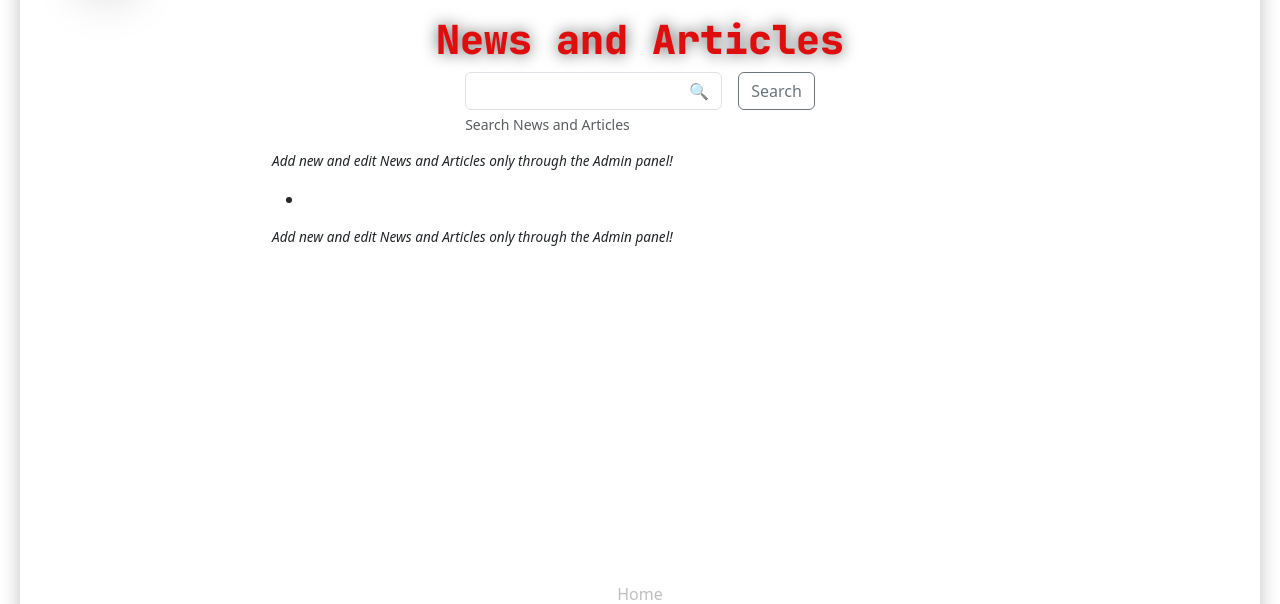
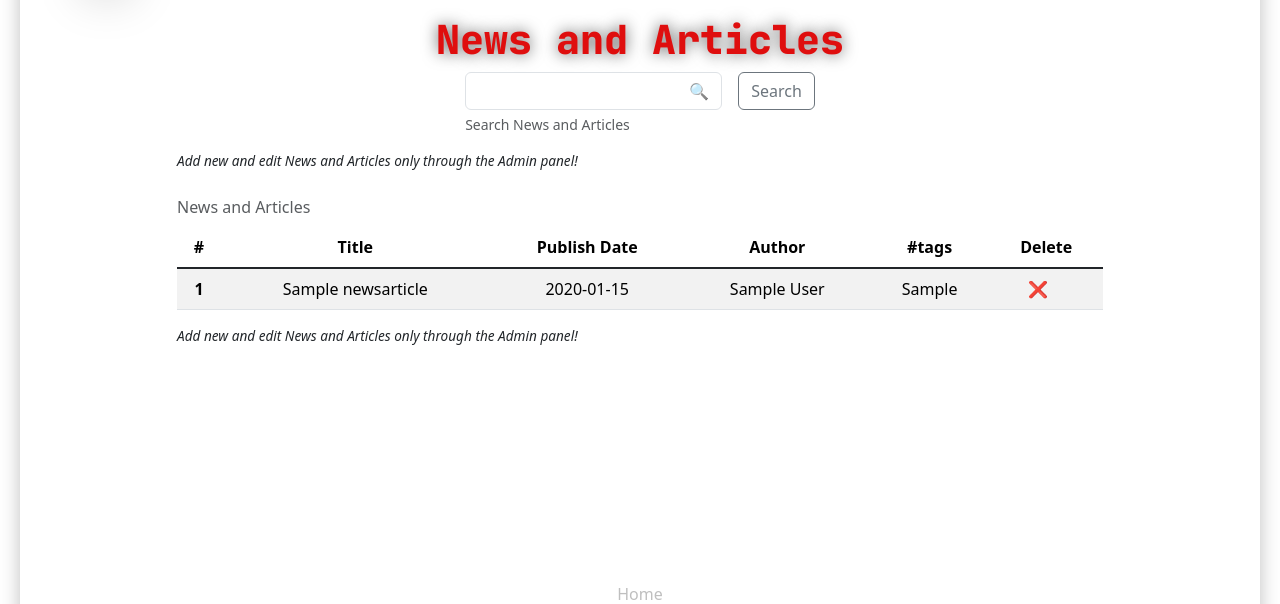
Before and after one commit to MarkDanilchenko/City-News, a Django app: page /newsArticles/ in a window 1280 px wide. Shown: the part 109-713 px from the top of the page. Run offline with Django 4.2, Linux system fonts and the light colour scheme; a user stored in the database is signed in; tables that the repository leaves empty hold one stand-in row (values such as "Sample post"); some libraries are stand-ins or nearby versions.

Commit message:
Add table to browse News and Articles

```diff
--- a/CityNews__main/models.py
+++ b/CityNews__main/models.py
@@ -51,7 +51,7 @@ class Fact(models.Model):
         return self.title
 
 
-class NewsArticle(models.Model):
+class NewsArticles(models.Model):
     title = models.CharField(
         max_length=255,
         blank=False,
@@ -127,7 +127,7 @@ class Comment(models.Model):
     )
 
     article = models.ForeignKey(
-        NewsArticle,
+        NewsArticles,
         on_delete=models.CASCADE,
         verbose_name="Comment - Article",
         help_text="Commented article",
@@ -140,9 +140,9 @@ class Comment(models.Model):
         return f"Comment: {self.text} by {self.author}. Publish date: {self.publish_date}. Article: {self.article}"
 
 
-class SavedArticle(models.Model):
+class SavedArticles(models.Model):
     user = models.ForeignKey(User, on_delete=models.CASCADE)
-    article = models.ForeignKey(NewsArticle, on_delete=models.CASCADE)
+    article = models.ForeignKey(NewsArticles, on_delete=models.CASCADE)
 
     def __str__(self):
         return f"{self.user.username} saved {self.article.title}"
--- a/CityNews__main/templates/facts.html
+++ b/CityNews__main/templates/facts.html
@@ -19,7 +19,7 @@
 			{% for i in result %}
 			<li>
 				{% if user.is_superuser %}
-				<div class="d-flex justify-content-end" id="deleteFactBlock">
+				<div class="d-flex justify-content-end" id="deleteFactsBlock">
 					<a href="{% url 'delete_facts' i.id %}" class="nav-link me-3">&#10060;</a>
 				</div>
 				{% endif %}
@@ -41,5 +41,4 @@
 </div>
 {% if user.is_superuser %}
 <p class="text-small text-center"><i>Add new and edit Facts only through the Admin panel!</i></p>
-{% endif %}
-{% endif %} {% endautoescape %} {% endblock %}
+{% endif %} {% endif %} {% endautoescape %} {% endblock %}
--- a/CityNews__main/templates/newsArticles.html
+++ b/CityNews__main/templates/newsArticles.html
@@ -1,6 +1,6 @@
 {% extends 'index.html' %} {% block content %} {% autoescape off %} {% if result %}
 <div class="row">
-	<div class="col-8 offset-2">
+	<div class="col-10 offset-1">
 		<div class="text-center logoString_h3 mt-3">
 			<h3 class="">News and Articles</h3>
 		</div>
@@ -15,11 +15,35 @@
 		{% if user.is_superuser %}
 		<p class="text-small"><i>Add new and edit News and Articles only through the Admin panel!</i></p>
 		{% endif %}
-		<ul>
-            {% for i in result %}
-            <li></li>
-            {% endfor %}
-        </ul>
+		<table class="table text-center table-striped table-hover table-responsive caption-top">
+            <caption>News and Articles</caption>
+			<thead>
+                <tr>
+                    <th scope="col">#</th>
+                    <th scope="col">Title</th>
+                    <th scope="col">Publish Date</th>
+                    <th scope="col">Author</th>
+                    <th scope="col">#tags</th>
+                    {% if user.is_superuser %}
+                    <th scope="col">Delete</th>
+                    {% endif %}
+                </tr>
+            </thead>
+			<tbody class="table-group-divider">
+                {% for i in result %}
+                <tr>
+                    <th scope="row">{{ forloop.counter }}</th>
+                    <td>{{ i.title }}</td>
+                    <td>{{ i.publish_date|date:"Y-m-d" }}</td>
+                    <td>{{ i.author }}</td>
+                    <td>{{ i.tags }}</td>
+                    {% if user.is_superuser %}
+                    <td><a href="{% url 'delete_newsArticles' i.id %}" class="nav-link me-3">&#10060;</a></td>
+                    {% endif %}
+                </tr>
+                {% endfor %}
+            </tbody>
+		</table>
 		{% if user.is_superuser %}
 		<p class="text-small"><i>Add new and edit News and Articles only through the Admin panel!</i></p>
 		{% endif %}
--- a/CityNews__main/urls.py
+++ b/CityNews__main/urls.py
@@ -3,12 +3,20 @@ from django.views.generic import TemplateView
 from . import views
 
 urlpatterns = [
-    path('', TemplateView.as_view(template_name="index.html")),
-    path('viewContent/', TemplateView.as_view(template_name="viewContent.html")),
+    path("", TemplateView.as_view(template_name="index.html")),
+    path("viewContent/", TemplateView.as_view(template_name="viewContent.html")),
     # facts
-    path('facts/', views.facts, name='facts'),
-    re_path(r'^facts/delete/(?P<id>\d+)$', views.delete_facts, name='delete_facts'),
-    path('facts/search', views.facts_search, name='facts_search'),
+    path("facts/", views.facts, name="facts"),
+    re_path(r"^facts/delete/(?P<id>\d+)$", views.delete_facts, name="delete_facts"),
+    path("facts/search", views.facts_search, name="facts_search"),
     # News and Articles
-    path('newsArticles/', views.newsArticles, name='newsArticles'),
+    path("newsArticles/", views.newsArticles, name="newsArticles"),
+    re_path(
+        r"^newsArticles/delete/(?P<id>\d+)$",
+        views.delete_newsArticles,
+        name="delete_newsArticles",
+    ),
+    path("newsArticles/search", views.newsArticles_search, name="newsArticles_search"),
+    # sortFuntions
+
 ]
--- a/CityNews__main/views.py
+++ b/CityNews__main/views.py
@@ -54,15 +54,13 @@ def facts_search(request):
             result = models.Fact.objects.values_list()
             for i in models.Fact.objects.values_list():
                 for j in list(i):
-                    if fuzz.partial_ratio(searchFact, str(j)) > 50:
+                    if fuzz.partial_ratio(searchFact, str(j)) > 60:
                         break
                 else:
                     result = result.exclude(id=i[0])
             else:
-                print(f"----->>>>>{result}")
                 return render(request, "facts.html", {"result": result.values()})
     except:
-        print("Error")
         result = models.Fact.objects.all()
         return render(request, "facts.html", {"result": result})
 
@@ -70,5 +68,37 @@ def facts_search(request):
 # News Articles functions
 # News Articles functions
 def newsArticles(request):
-    result = models.NewsArticle.objects.all()
+    result = models.NewsArticles.objects.all()
     return render(request, "newsArticles.html", {"result": result})
+
+@staff_member_required
+def delete_newsArticles(request, id):
+    try:
+        if models.NewsArticle.objects.get(id=id):
+            models.NewsArticle.objects.get(id=id).delete()
+            result = models.NewsArticle.objects.all()
+            return render(request, "newsArticles.html", {"result": result})
+        else:
+            raise Exception
+    except:
+        result = models.NewsArticle.objects.all()
+        return render(request, "newsArticles.html", {"result": result})
+
+def newsArticles_search(request):
+    try:
+        searchNewsArticle = request.POST.get("searchNewsArticles")
+        if len(searchNewsArticle) == 0:
+            raise Exception
+        else:
+            result = models.NewsArticles.objects.values_list()
+            for i in models.NewsArticles.objects.values_list():
+                for j in list(i):
+                    if fuzz.partial_ratio(searchNewsArticle, str(j)) > 60:
+                        break
+                else:
+                    result = result.exclude(id=i[0])
+            else:
+                return render(request, "newsArticles.html", {"result": result.values()})
+    except:
+        result = models.NewsArticles.objects.all()
+        return render(request, "newsArticles.html", {"result": result})
```
Also changed, not shown: CityNews__main/admin.py (+4 -4 lines), static/src/css/style.css (+8 -7 lines), static/src/scss/style_factsList.scss (+8 -7 lines), CityNews__main/migrations/0007_rename_newsarticle_newsarticles_and_more.py (added), static/dist/bundle.js, 1 other file. Lines whose indentation alone changed are shown as unchanged.
